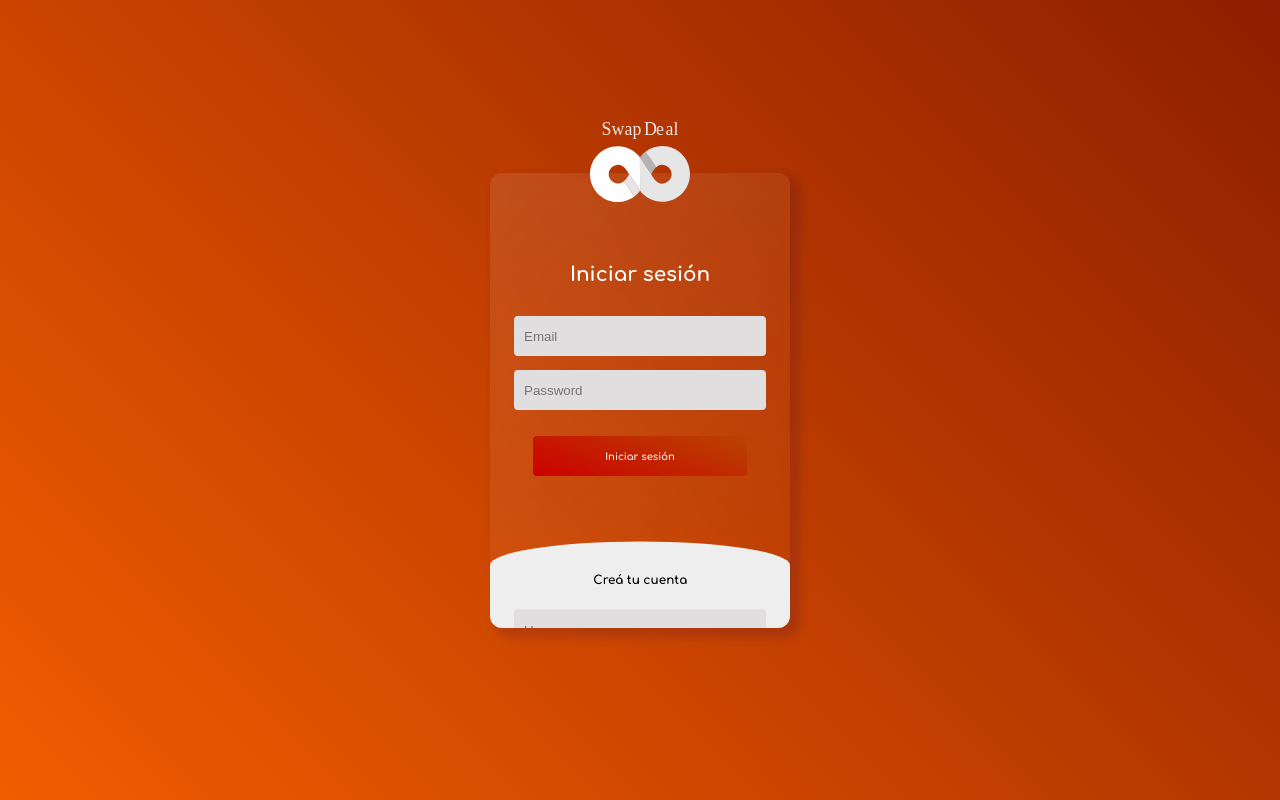
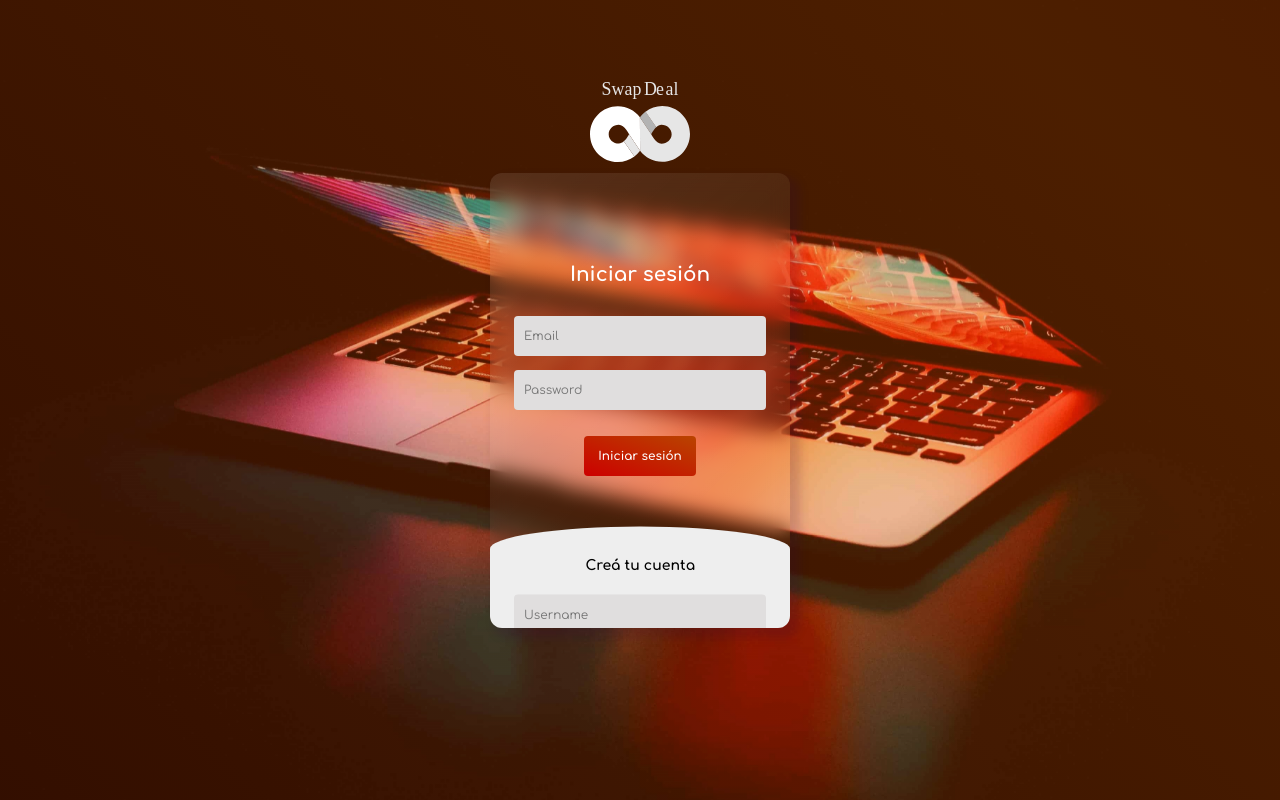
Before and after one commit to TomasUllua12/SwapDeal, a React (Vite) app: page /Login in a window 1280 px wide. Built offline with nearby package versions, Linux system fonts and the light colour scheme.

Commit message:
Diseño del login mejorado

```diff
--- a/src/main.jsx
+++ b/src/main.jsx
@@ -6,6 +6,7 @@ import { createBrowserRouter, RouterProvider } from 'react-router-dom'
 import vehicles from './data/vehicles.js'
 import VehicleView from './views/VehicleView.jsx'
 import { LoginRegister } from './views/LoginRegister.jsx'
+import { Inicio } from './views/Inicio.jsx'
 
 const routes = [
   {
@@ -15,6 +16,10 @@ const routes = [
   {
     path: "/Login",
     element: <LoginRegister/>
+  },
+  {
+    path: "/Inicio",
+    element: <Inicio/>
   }
 ];
 
--- a/src/views/LoginRegister.css
+++ b/src/views/LoginRegister.css
@@ -8,10 +8,24 @@
     box-sizing: border-box;
 }
 
+.background {
+    position: fixed;
+    top: 0;
+    left: 0;
+    width: 100%;
+    height: 100%;
+    background-image: url('../../public/assets/img/login-image.jpg');
+    background-size: cover;
+    background-position: center;
+    z-index: -2; /* Coloca la imagen de fondo detrás de todo */
+}
+
 .wrapper {
     height: 100vh;
-    background: linear-gradient(45deg, rgb(94, 0, 0), rgb(255, 102, 0), rgb(224, 0, 0), rgb(255, 102, 0), rgb(94, 0, 0)) 0 0 / 1000% no-repeat;
-    animation: animate 10s ease infinite;
+    background: linear-gradient(45deg, rgb(94, 0, 0), rgb(255, 102, 0),
+    rgb(224, 0, 0), rgb(255, 102, 0), rgb(94, 0, 0)) 0 0 / 1000% no-repeat;
+    animation: animate 7s ease infinite;
+    opacity: 0.3; /* Ajusta la opacidad según sea necesario */
 }
 @keyframes animate {
     0% {
@@ -35,7 +49,7 @@
 
 .logo {
     position: absolute;
-    top: 120px; /* Ajusta la posición vertical del logo según necesites */
+    top: 10vh; /* Ajusta la posición vertical del logo según necesites */
     left: 0; /* Ajusta la posición horizontal del logo según necesites */
     right: 0;
     margin: auto;
@@ -108,6 +122,8 @@ label {
     border: none;
     outline: none;
     border-radius: 4px;
+    font-family: 'Comfortaa';
+    font-size: 1.2rem;
 }
 
 .register {
@@ -119,7 +135,7 @@ label {
 
 .register label {
     color: #000000;
-    transform: scale(.6);
+    transform: scale(.7);
 }
 
 #chk:checked ~ .register {
@@ -132,17 +148,17 @@ label {
 }
 
 #chk:checked ~ .login label {
-    transform: scale(.6);
+    transform: scale(.7);
     margin: 5% 0 5%;
 }
 
 .form button {
-    width: 85%;
+    width: 100%;
     height: 40px;
     margin: 12px auto 10%;
     color: #fff;
     background: var(--color-boton);
-    font-size: 1rem;
+    font-size: 1.2rem;
     font-weight: 600;
     border: none;
     border-radius: 4px;
--- a/src/views/LoginRegister.jsx
+++ b/src/views/LoginRegister.jsx
@@ -1,5 +1,6 @@
 import React from 'react'
 import "./LoginRegister.css"
+import { Link } from 'react-router-dom'
 
 export function LoginRegister(props) {
 
@@ -7,6 +8,7 @@ export function LoginRegister(props) {
     return (
         <>
             <body>
+                <div className='background'></div>
                 <div className='wrapper'></div>
                 <div className='overlay'>
                     <img className="logo" src="../../public/assets/icons/LogoynombreSwapDealBlanco.svg" alt="Logo SwapDeal" />
@@ -21,7 +23,7 @@ export function LoginRegister(props) {
                                     name='email' placeholder='Email' required=""/>
                                     <input className="input" type="password"
                                     name='pswd' placeholder='Password' required=""/>
-                                    <button>Iniciar sesión</button>
+                                    <Link to={"/Inicio"}><button>Iniciar sesión</button></Link>
                                 </form>
                             </div>
 
@@ -34,7 +36,7 @@ export function LoginRegister(props) {
                                     name='email' placeholder='Email' required=""/>
                                     <input className="input" type="password"
                                     name='pswd' placeholder='Password' required=""/>
-                                    <button>Crear</button>
+                                    <Link to={"/Inicio"}><button>Crear</button></Link>
                                 </form>
                             </div>
                         </div>
```
Also changed, not shown: src/views/Inicio.jsx (added, +11 -0 lines), public/assets/icons/batata.svg (deleted), public/assets/img/login-image.jpg (added).
